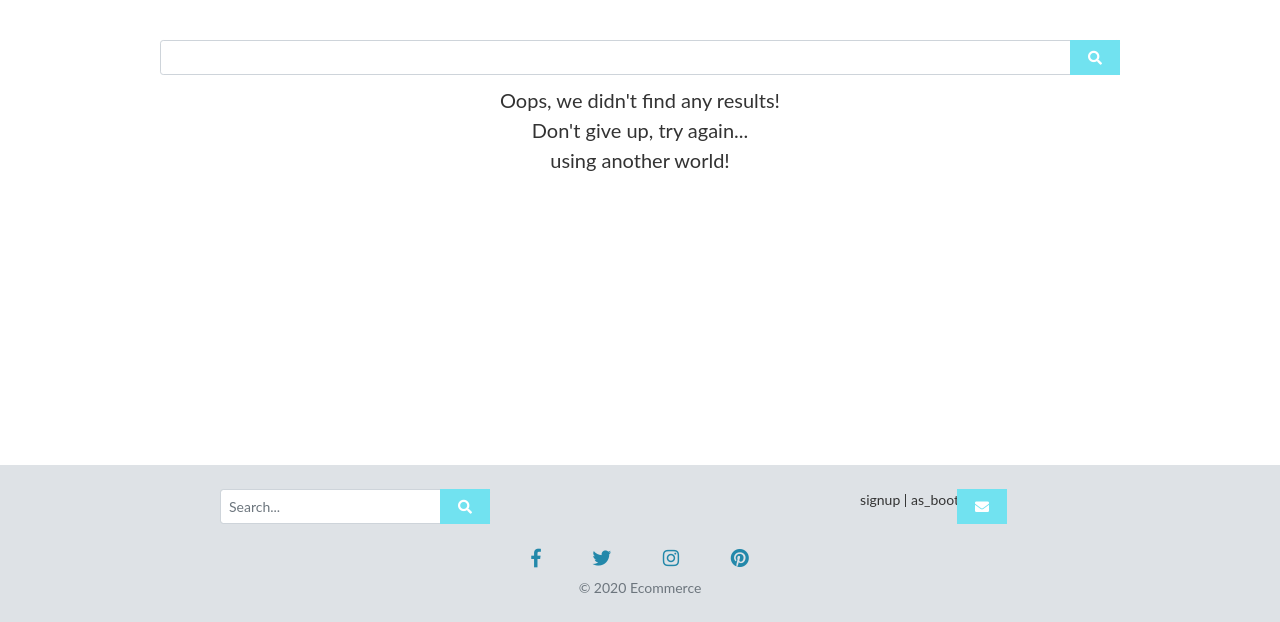
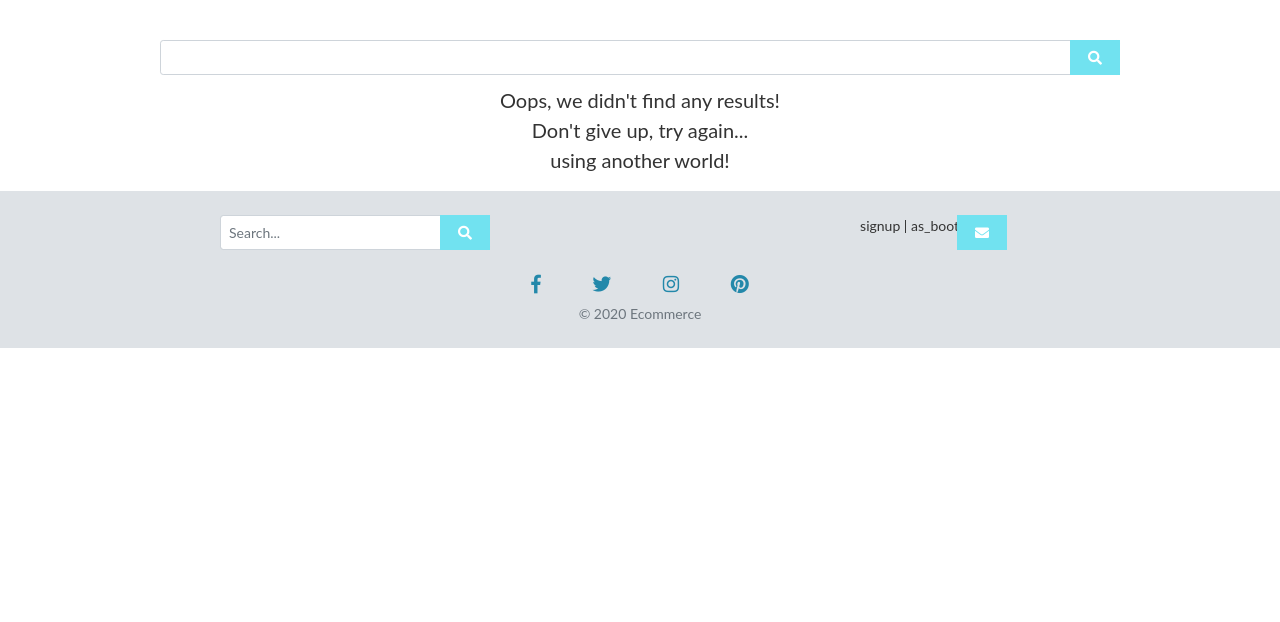
Before and after one commit to Luciano-Lima/ecommerce_project, a Django app: template templates/home.html in a window 1280 px wide. Shown: the part 178-800 px from the top of the page. Run offline with Django 4.2, Linux system fonts and the light colour scheme; the template is opened without the code that fills it, so the values that code supplies are empty; some libraries are stand-ins or nearby versions.

Commit message:
Removed bootstrap class fixed-bootom

```diff
--- a/templates/footer.html
+++ b/templates/footer.html
@@ -1,12 +1,11 @@
-<!-- % load bootstrap_tags % -->
+{% load crispy_forms_tags %}
 
-
-<footer class="align-center bg-light p-4 fixed-bottom">
+<footer class="align-center bg-light p-4 ">
     <div class="container">
         <!-- Search form hiding on mobile  -->
         <div class="row">
             <div class="col-md-6 mb-4 hide-mobile">
-                <form class="form-inline justify-content-center" method="GET" action="% url 'search' %">
+                <form class="form-inline justify-content-center" method="GET" action="{% url 'search' %}">
                     <input class="form-control form-control-sm w-50" type="text" name="q" placeholder="Search..." aria-label="Search">
                     <button type="submit"><i class="fas fa-search" aria-hidden="true"></i></button>
                 </form>
@@ -22,8 +21,6 @@
                 </form>
             </div>
         </div>
-
-
         <!-- Social links -->
         <div class="row">
             <div class="col-lg-12 col-sm-12 text-center">
```
